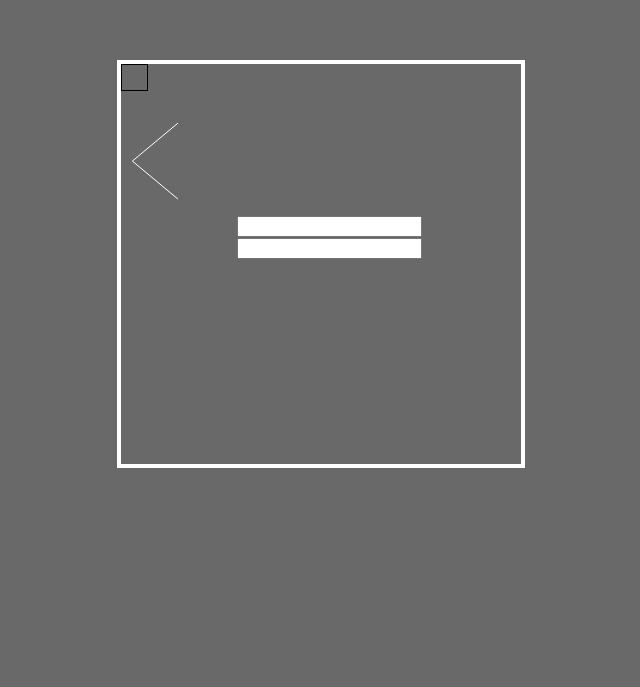
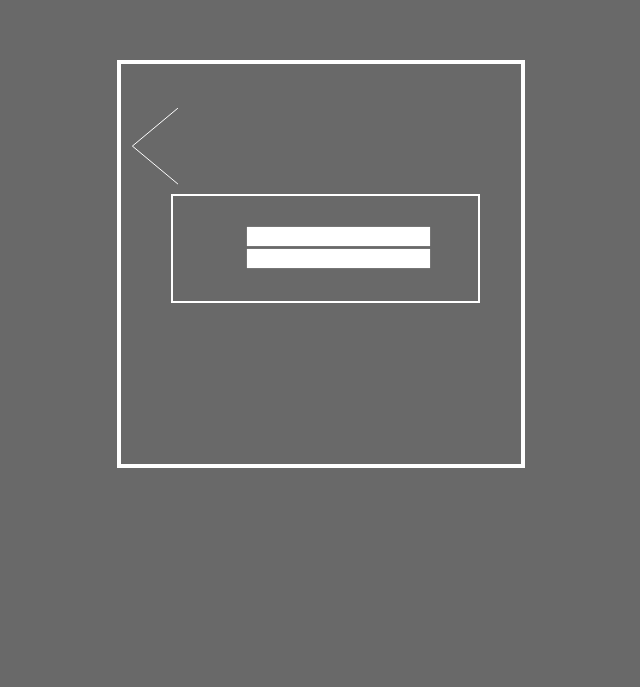
Before and after one commit to nelli04/it-incubator, a React (Create React App) app: page /set in a window 1280 px wide. Shown: the part 113-800 px from the top of the page, without its empty margins (319-959 px from the left). Built offline with nearby package versions, Linux system fonts and the light colour scheme.

Commit message:
06Counter

```diff
--- a/src/App.tsx
+++ b/src/App.tsx
@@ -26,19 +26,19 @@ function App() {
     return (
         // <App1/>
 
-
-        <div className='App1'>
+        <div>
             <Routes>
                 <Route path={'/set'} element={<Setting click={click}/>}/>
             </Routes>
-            <div className='container'>
-                <Counter click={click}
-                         buttonReset={buttonReset}
-                         buttonInc={buttonInc}
-                />
+            <div className='App1'>
+                <div className='container'>
+                    <Counter click={click}
+                             buttonReset={buttonReset}
+                             buttonInc={buttonInc}
+                    />
+                </div>
             </div>
         </div>
-
     );
 };
 
--- a/src/components/Counter/Arrow/Arrow.module.css
+++ b/src/components/Counter/Arrow/Arrow.module.css
@@ -10,7 +10,7 @@
     cursor: pointer;
     position: absolute;
     top: 50%;
-    margin-top: -165px;
+    margin-top: -180px;
     margin-right: 330px;
     width: 70px;
     height: 90px;
--- a/src/components/Counter/Setting/Setting.module.css
+++ b/src/components/Counter/Setting/Setting.module.css
@@ -13,14 +13,15 @@
 }
 
 .input {
-    margin-left: 115px;
-    margin-top: 150px;
+    margin-left: 73px;
+    margin-top: 29px;
 
 }
 
 .ipt {
-    border: 1px solid black;
-    width: 25px;
-    height: 25px;
-    gap: 10px;
+    border: 2px solid white;
+    width: 305px;
+    height: 105px;
+    margin-left: 50px;
+    margin-top: 130px;
 }
```
